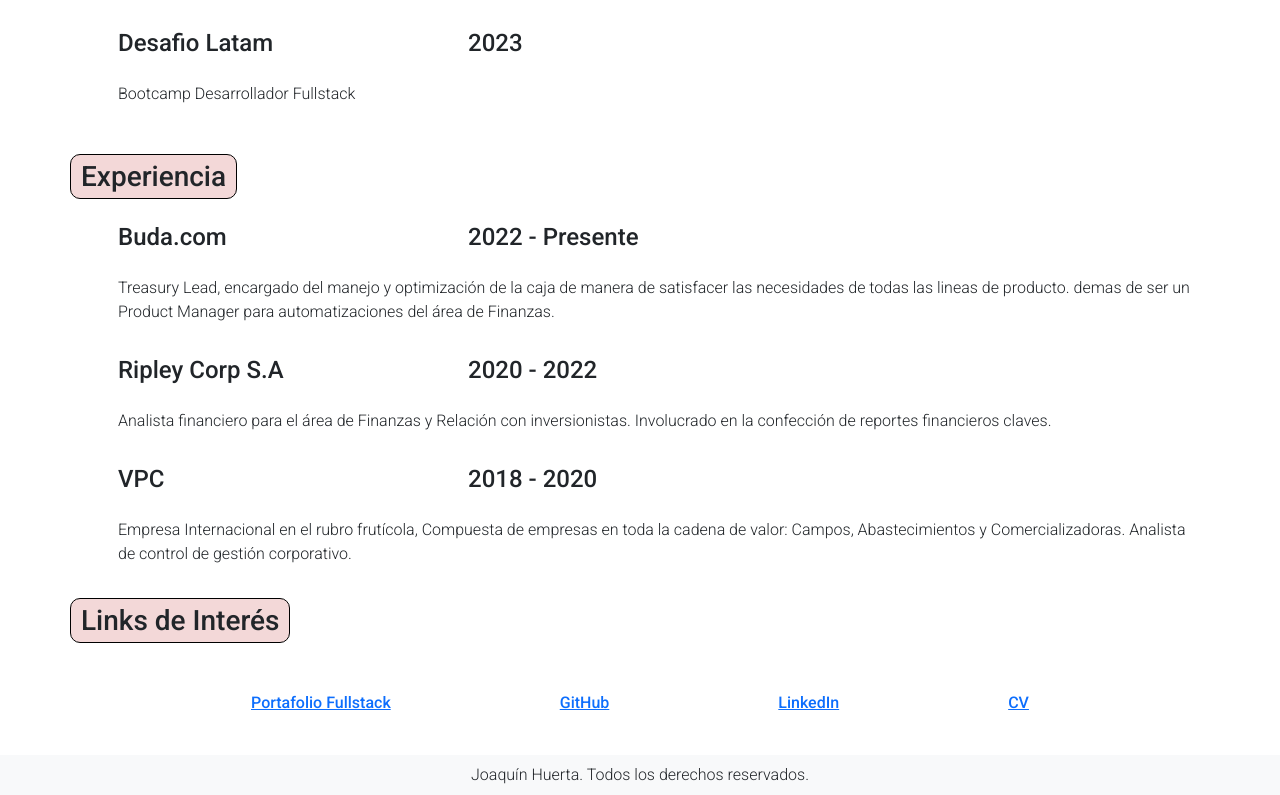
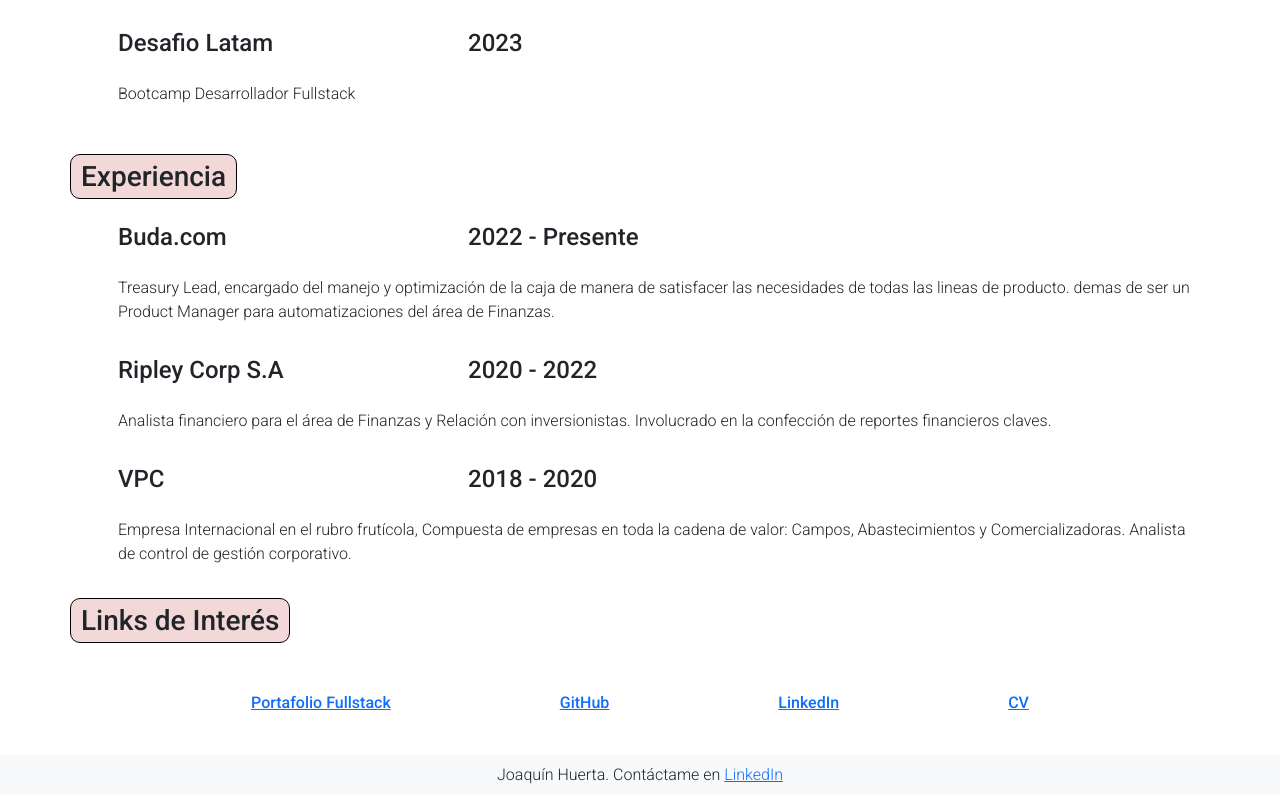
Before and after one commit to jcorp11/portafolioDL, a plain HTML site: page index.html in a window 1280 px wide. Shown: the part 375-1170 px from the top of the page. Drawn offline with nearby package versions, Linux system fonts and the light colour scheme.

Commit message:
Agregar linkedin footer
Para promover el contacto a LinkedIn desde el CV

```diff
--- a/index.html
+++ b/index.html
@@ -189,7 +189,7 @@
       class="bg-light py-2 d-flex align-items-center justify-content-center"
     >
       <span class="fw-light text-center px-5">
-        Joaquín Huerta. Todos los derechos reservados.
+        Joaquín Huerta. Contáctame en <a href="https://www.linkedin.com/in/joaquin-huerta-pineda/" > LinkedIn</a>
       </span>
     </footer>
   </body>
```
